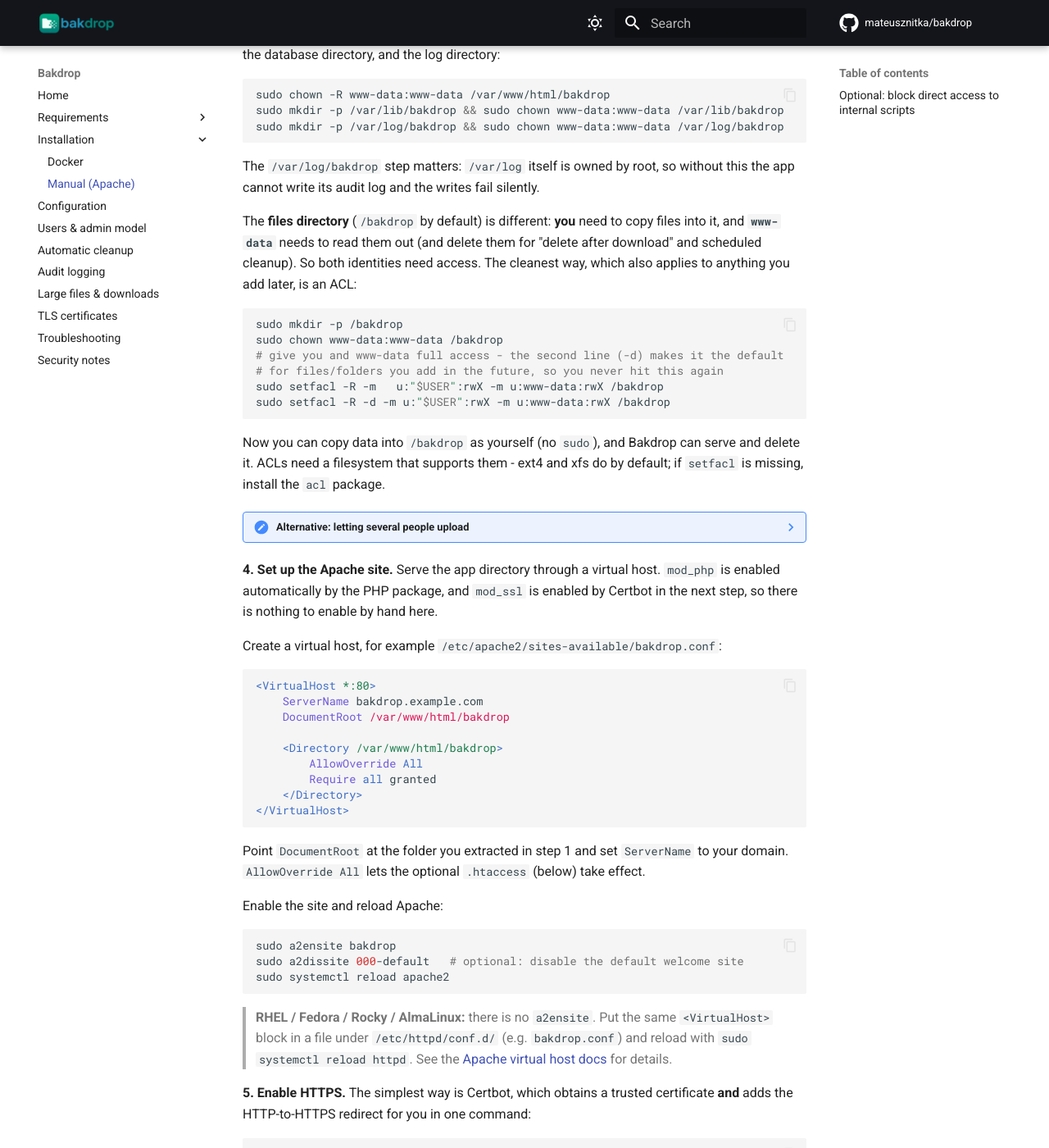
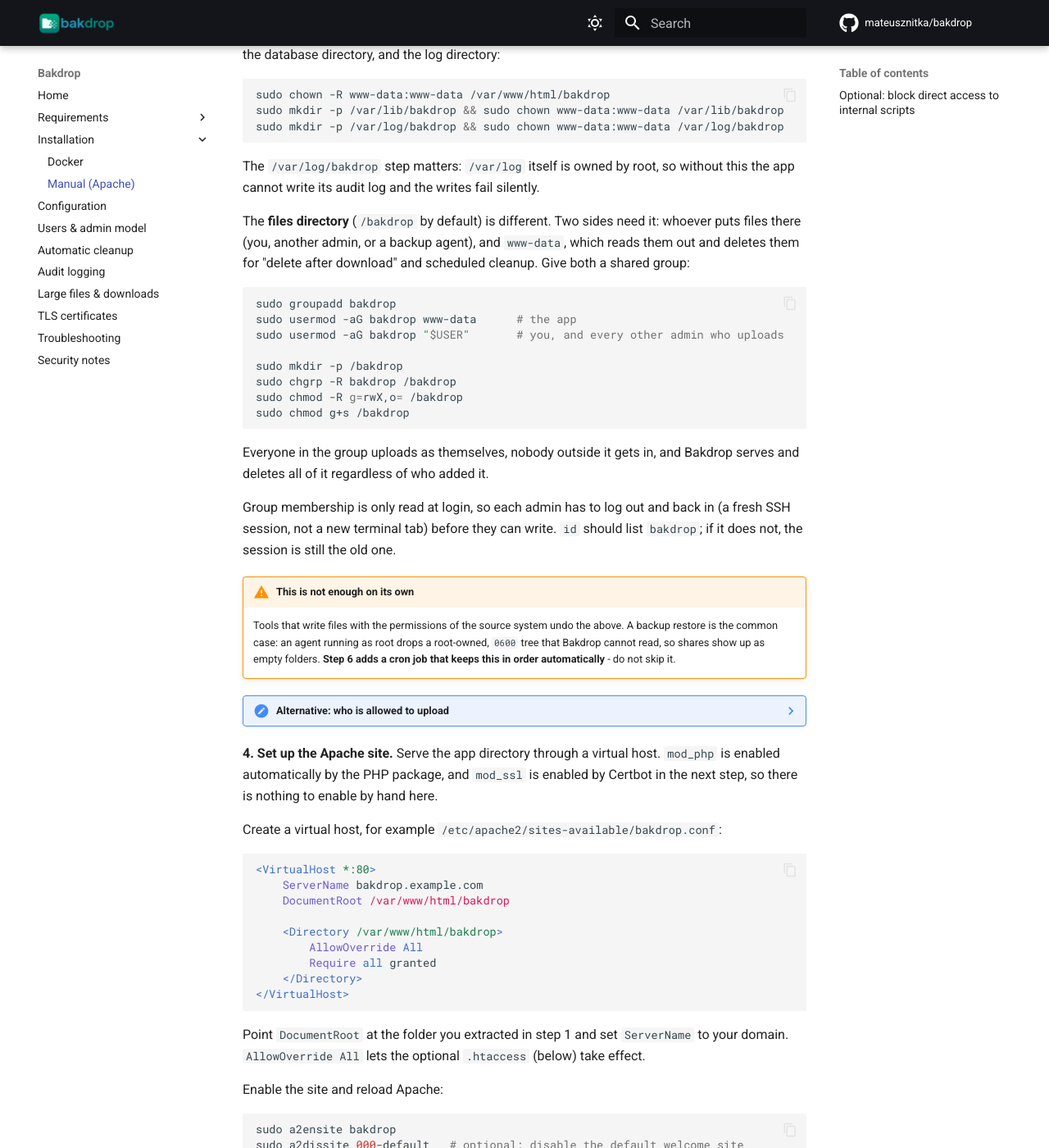
Before and after one commit to mateusznitka/bakdrop, an MkDocs documentation site: the page built from docs/installation/manual.md, in a window 1280 px wide and 1400 px high, scrolled down 934 px. Shown: the whole window at 82% size. Built offline with MkDocs 1.6.1 and Material for MkDocs 9.7.7, drawn with Linux system fonts in a browser that asks for light colours; comment, search, counter and statistics services are not loaded; some of the changed text lies outside the part shown.

Commit message:
fixing permissions prototype

````diff
--- a/docs/cleanup.md
+++ b/docs/cleanup.md
@@ -1,4 +1,9 @@
 # Automatic cleanup
+
+Bakdrop relies on two background jobs. Both are set up for you in Docker; on a
+manual install you add them to cron.
+
+## Cleanup, every hour
 
 `cleanup.php` does two things every time it runs:
 
@@ -9,12 +14,40 @@
 It must run on a schedule, otherwise expired links stay live and scheduled file
 deletion never happens.
 
-- **Docker:** the `bakdrop-cleanup` sidecar container runs it every hour
-  automatically. It uses the same image and data volumes as the app, only the
-  process differs. Check it with `docker logs bakdrop-cleanup`.
+- **Docker:** the `bakdrop-cleanup` sidecar runs it every hour automatically, as
+  `www-data`. Check it with `docker logs bakdrop-cleanup`.
 - **Manual:** add the hourly cron job shown in
   [Manual installation](installation/manual.md), running as `www-data`.
 
 Deleting a share link never deletes the underlying file. Files are only removed by
 the two automatic paths above, or by the "delete after download" option, or when
 an admin explicitly deletes a file from the web UI.
+
+## Permissions, every minute
+
+`bakdrop-fixperms` resets group ownership and mode across the files directory, so
+that whatever lands there is readable, servable and deletable by the app.
+
+This is not housekeeping, it is what makes the main use case work. Tools that write
+files with the permissions of the source system leave them inaccessible to Bakdrop:
+a Windows backup restored by an agent running as root arrives root-owned and `0600`,
+and the app shows an empty folder. The same applies to `tar -p` and `cp -p`. The job
+puts each of those back in the shared group within a minute, so an admin can restore
+data with a backup agent and share it from the UI without ever touching a shell.
+
+- **Docker:** the same `bakdrop-cleanup` sidecar runs it every minute, as root.
+  Nothing to configure.
+- **Manual:** add the root cron job shown in
+  [Manual installation](installation/manual.md).
+
+It must run as root, because only root can reset ownership of files written by
+someone else. It is worth being precise about what that does and does not mean:
+the job only ever runs two fixed commands over one directory. The web server never
+invokes it and gains nothing from it, so there is no path from a compromised PHP
+process to root through this. It is also safe against a planted symlink - `chown -R`
+does a physical walk and `chmod -R` skips symbolic links, so neither can be
+redirected outside the tree.
+
+It is idempotent and cheap: metadata only, roughly 0.7 s per 100k files. The cost
+scales with the number of files, not their size, so a multi-TB directory is no
+different.
--- a/docs/installation/manual.md
+++ b/docs/installation/manual.md
@@ -50,53 +50,47 @@ sudo mkdir -p /var/log/bakdrop && sudo chown www-data:www-data /var/log/bakdrop
 The `/var/log/bakdrop` step matters: `/var/log` itself is owned by root, so
 without this the app cannot write its audit log and the writes fail silently.
 
-The **files directory** (`/bakdrop` by default) is different: **you** need to copy
-files into it, and **`www-data`** needs to read them out (and delete them for
-"delete after download" and scheduled cleanup). So both identities need access. The
-cleanest way, which also applies to anything you add later, is an ACL:
+The **files directory** (`/bakdrop` by default) is different. Two sides need it:
+whoever puts files there (you, another admin, or a backup agent), and `www-data`,
+which reads them out and deletes them for "delete after download" and scheduled
+cleanup. Give both a shared group:
 
 ```bash
+sudo groupadd bakdrop
+sudo usermod -aG bakdrop www-data      # the app
+sudo usermod -aG bakdrop "$USER"       # you, and every other admin who uploads
+
 sudo mkdir -p /bakdrop
-sudo chown www-data:www-data /bakdrop
-# give you and www-data full access - the second line (-d) makes it the default
-# for files/folders you add in the future, so you never hit this again
-sudo setfacl -R -m   u:"$USER":rwX -m u:www-data:rwX /bakdrop
-sudo setfacl -R -d -m u:"$USER":rwX -m u:www-data:rwX /bakdrop
+sudo chgrp -R bakdrop /bakdrop
+sudo chmod -R g=rwX,o= /bakdrop
+sudo chmod g+s /bakdrop
 ```
 
-Now you can copy data into `/bakdrop` as yourself (no `sudo`), and Bakdrop can serve
-and delete it. ACLs need a filesystem that supports them - ext4 and xfs do by
-default; if `setfacl` is missing, install the `acl` package.
+Everyone in the group uploads as themselves, nobody outside it gets in, and
+Bakdrop serves and deletes all of it regardless of who added it.
 
-??? note "Alternative: letting several people upload"
-    The commands above grant access to a single user (`$USER`). Two other setups,
-    both replacing just the two `setfacl` lines:
+Group membership is only read at login, so each admin has to log out and back in
+(a fresh SSH session, not a new terminal tab) before they can write. `id` should
+list `bakdrop`; if it does not, the session is still the old one.
 
-    **Several admins** - grant a shared group instead of one user:
+!!! warning "This is not enough on its own"
+    Tools that write files with the permissions of the source system undo the
+    above. A backup restore is the common case: an agent running as root drops a
+    root-owned, `0600` tree that Bakdrop cannot read, so shares show up as empty
+    folders. **Step 6 adds a cron job that keeps this in order automatically** -
+    do not skip it.
 
-    ```bash
-    sudo groupadd bakdrop                 # shared group
-    sudo usermod -aG bakdrop admin1       # add each admin
-    sudo usermod -aG bakdrop admin2
+??? note "Alternative: who is allowed to upload"
+    The setup above is the middle ground. The other two are one change each:
 
-    sudo setfacl -R -m   g:bakdrop:rwX -m u:www-data:rwX /bakdrop
-    sudo setfacl -R -d -m g:bakdrop:rwX -m u:www-data:rwX /bakdrop
+    **Only root** - do not add anyone to the `bakdrop` group. `www-data` stays in
+    it, so the app still works, but writing to `/bakdrop` then needs `sudo`.
+
+    **Anyone on the host** - make the tree world-writable by setting `BAKDROP_MODE`
+    in the cron job from step 6:
+
     ```
-
-    Everyone in the group uploads as themselves, nobody else can, and Bakdrop still
-    serves and deletes all of it.
-
-    Group membership is only read at login, so each admin has to log out and back in
-    (a fresh SSH session, not a new terminal tab) before they can write. `id` should
-    list `bakdrop`; if it does not, the session is still the old one.
-
-    **Anyone on the host** - make the directory world-writable and keep the ACL, so
-    Bakdrop can still manage whatever lands there:
-
-    ```bash
-    sudo chmod 777 /bakdrop
-    sudo setfacl -R -m   u:www-data:rwX /bakdrop
-    sudo setfacl -R -d -m u:www-data:rwX /bakdrop
+    * * * * * BAKDROP_MODE="g=rwX,o=rwX" flock -n /run/lock/bakdrop-fixperms /usr/local/sbin/bakdrop-fixperms
     ```
 
     This lets any local user read and modify the shared files, so only do it on a
@@ -148,8 +142,11 @@ sudo certbot --apache -d bakdrop.example.com
 See [TLS certificates](../tls.md) for the full picture and other options (bringing
 your own certificate, or terminating TLS in a reverse proxy).
 
-**6. Set up automatic cleanup.** Add an hourly cron job, running as the web
-server user so the database keeps consistent ownership:
+**6. Set up the background jobs.** Bakdrop needs two, and they run as different
+users.
+
+**Cleanup**, hourly, as the web server user so the database keeps consistent
+ownership:
 
 ```bash
 sudo crontab -u www-data -e
@@ -159,8 +156,30 @@ sudo crontab -u www-data -e
 0 * * * * php /var/www/html/bakdrop/cleanup.php >> /var/log/bakdrop/cleanup.log 2>&1
 ```
 
-Without this, scheduled file deletion never happens. Adjust the interval to your
-needs.
+Without this, expired links stay live and scheduled file deletion never happens.
+
+**Permissions**, every minute, as root. This is what makes restored files show up
+on their own. Install the script that ships with the release, then add the job:
+
+```bash
+sudo install -m 0755 -o root -g root \
+    /var/www/html/bakdrop/bakdrop-fixperms /usr/local/sbin/bakdrop-fixperms
+sudo crontab -e
+```
+
+```
+* * * * * flock -n /run/lock/bakdrop-fixperms /usr/local/sbin/bakdrop-fixperms
+```
+
+It resets group ownership and mode across the files directory, so anything that
+lands there becomes readable to Bakdrop within a minute, whoever wrote it and with
+whatever permissions. It is idempotent and cheap: metadata only, roughly 0.7 s per
+100k files. `flock` keeps two runs from overlapping on a very large tree.
+
+If you changed `FILES_PATH` in step 2, pass it as an argument
+(`... /usr/local/sbin/bakdrop-fixperms /srv/files`). The script must run as root:
+only root can reset ownership of files written by someone else. Nothing else gains
+privileges from it - the web server never invokes it.
 
 **7. Create the first admin:** open `https://your-domain-or-ip/setup.php` and
 follow the prompts.
--- a/docs/troubleshooting.md
+++ b/docs/troubleshooting.md
@@ -30,15 +30,44 @@ docker compose up -d --build
 And if the app already ran once, also run the `chown` from the previous item -
 the existing `bakdrop_data` and `bakdrop_logs` volumes still belong to the old UID.
 
-## Files restored as root are unreadable (e.g. Commvault)
+## Shares show empty folders after a restore (e.g. Commvault)
 
-If your restore tool preserves the original owners and permissions, some files may
-end up unreadable by Bakdrop. Either disable "restore permissions / ACLs" in the
-tool, or normalize ownership after a restore:
+Symptom: you restore data into the files directory, but Bakdrop lists the folder as
+empty, or a share downloads nothing.
+
+Cause: the restore agent ran as root and wrote the tree with the permissions of the
+source system. A Windows backup typically lands as `drwx------` directories and
+`-rw-------` files owned by `root`, which the app cannot read. Note that turning off
+"restore permissions / ACLs" in the backup tool does **not** avoid this - the files
+still get a restrictive Unix mode.
+
+This is exactly what the `bakdrop-fixperms` job exists for, so the real question is
+why it did not run. Check the directory:
 
 ```bash
-sudo chown -R $(id -u):$(id -g) /bakdrop/restored-folder
+ls -ld /bakdrop/restored-folder
 ```
+
+Healthy output has the shared group and group access, e.g.
+`drwxrws--- root bakdrop`. If you instead see `drwx------ root root`, the job is not
+working. Run it by hand to see the error:
+
+```bash
+sudo /usr/local/sbin/bakdrop-fixperms      # manual install
+docker exec bakdrop-cleanup bakdrop-fixperms   # Docker
+```
+
+Common causes, in order:
+
+- **The cron job was never added.** See step 6 of
+  [Manual installation](installation/manual.md). In Docker this cannot happen - the
+  sidecar does it - so check `docker logs bakdrop-cleanup` instead.
+- **`FILES_PATH` was changed** in `config.php` but not passed to the job, so it is
+  fixing the wrong directory. Pass the path as an argument.
+- **The group does not exist**, or `www-data` was never added to it. The script says
+  so if you run it by hand.
+- **Docker: `PGID` does not match.** The sidecar hands the files to the app's group;
+  if that is still the default 33, admins on the host cannot write there.
 
 ## Browser warns about the certificate
 
````
Also changed, not shown: compose.yml (+8 -5 lines), docs/installation/docker.md (+30 -29 lines), 3 other files.
